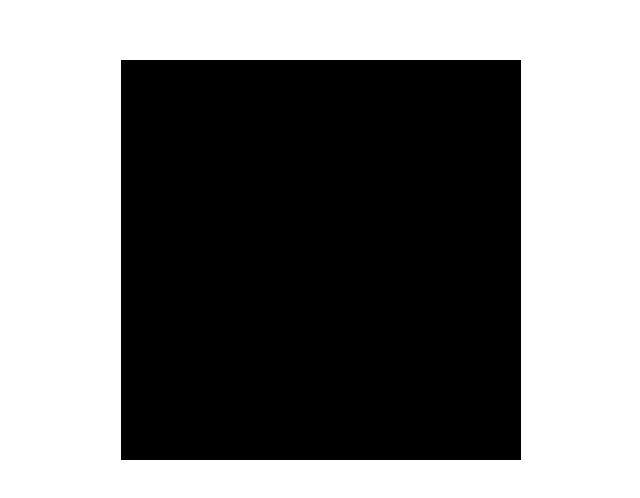
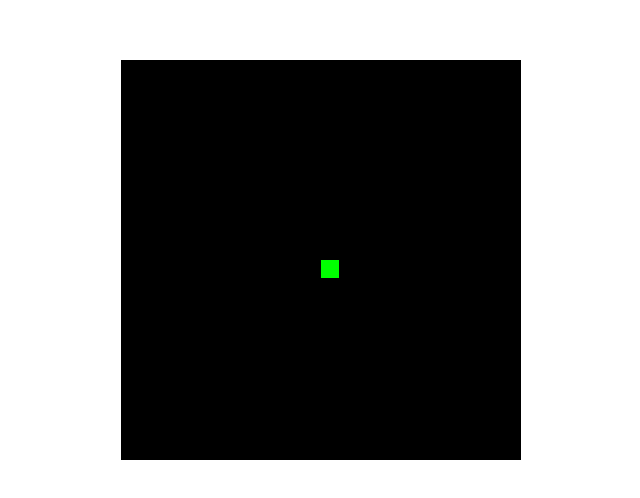
Before and after one commit to nekomask/SnakeJS, a plain HTML site: page index.html in a window 1280 px wide. Shown: the part 140-638 px from the top of the page, 319-959 px from the left. Drawn offline with Linux system fonts and the light colour scheme.

Commit message:
drew snake with fillStyle

```diff
--- a/index.html
+++ b/index.html
@@ -32,6 +32,16 @@
      const gridSize = 20;
         const tileCount = canvas.width / gridSize;
 
+        let snake = [{ x: 10, y: 10 }];
+        let velocity = { x: 0, y: 0 };
+        let apple = { x: 15, y: 15 };
+        let score = 0;
+
+
+           ctx.fillStyle = "#0f0";
+            for (const segment of snake) {
+                ctx.fillRect(segment.x * gridSize, segment.y * gridSize, gridSize - 2, gridSize - 2);
+            }
 
     </script>
 </body>
```
